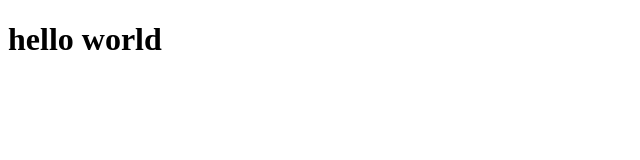
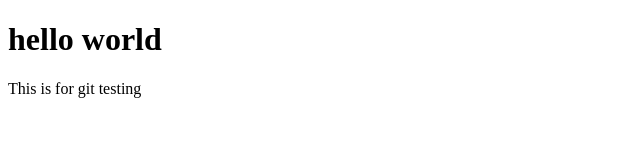
Before and after one commit to HowardHarrison/GitTesting, a plain HTML site: page index.html in a window 1280 px wide. Shown: the whole page, without its empty margins (0-640 px from the left). Drawn offline with Linux system fonts and the light colour scheme.

Commit message:
contents

```diff
--- a/index.html
+++ b/index.html
@@ -8,5 +8,6 @@
 </head>
 <body>
     <h1>hello world</h1>
+    <p>This is for git testing</p>
 </body>
 </html>
```
